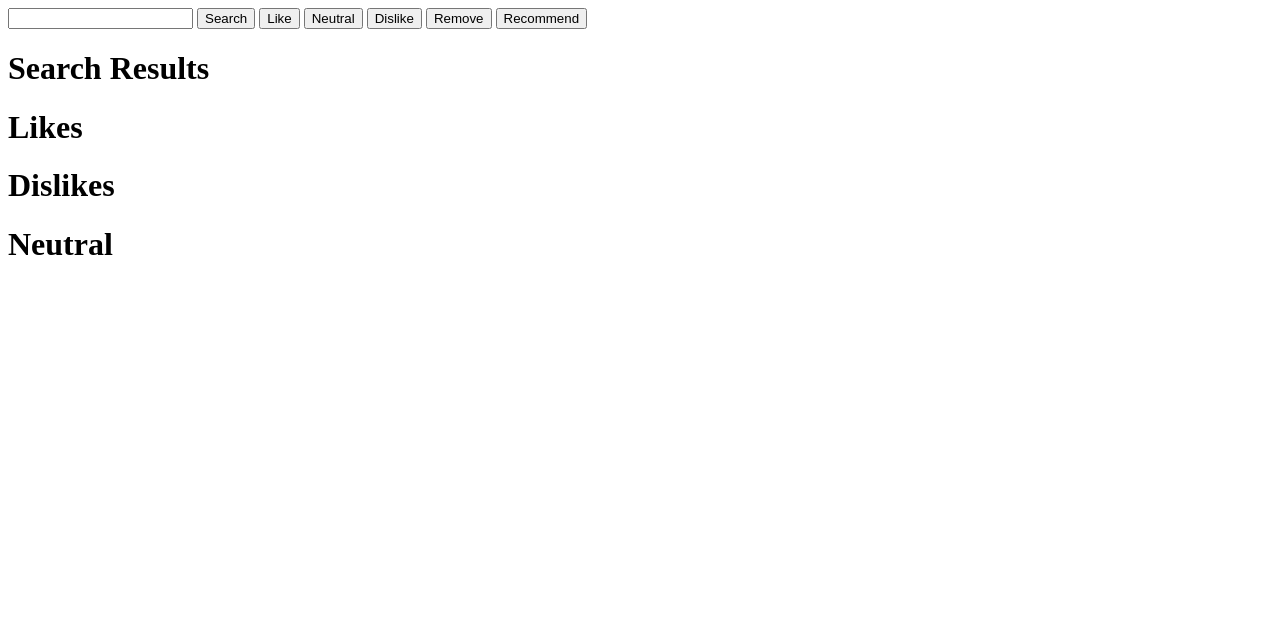
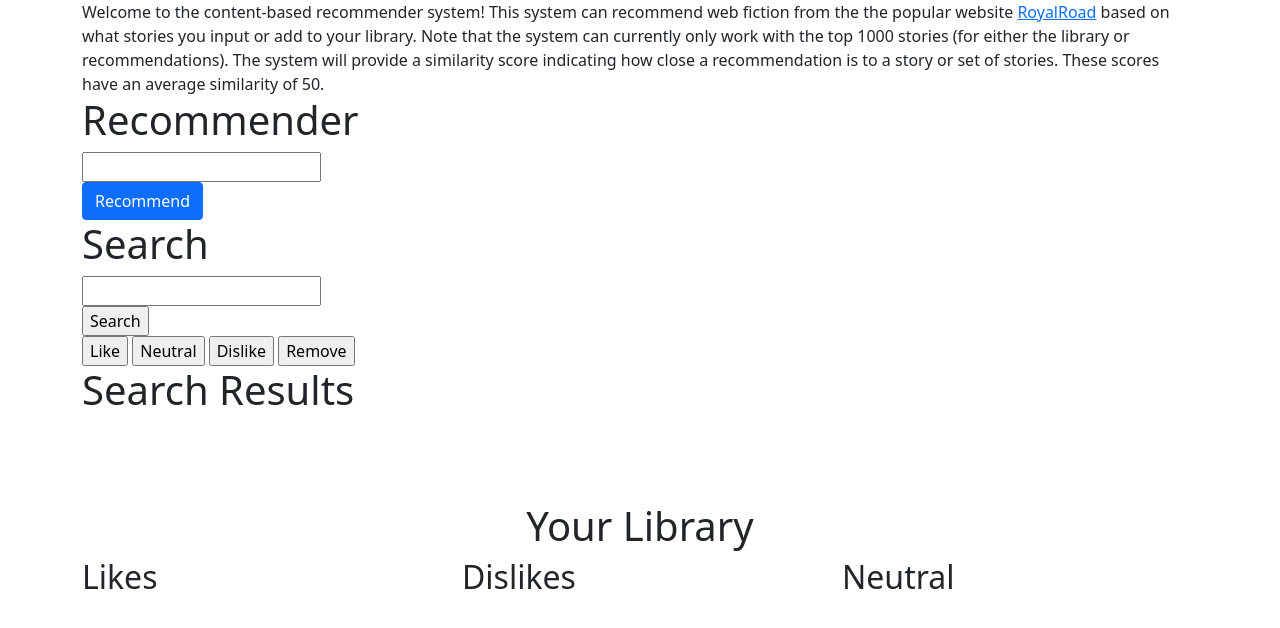
Before and after one commit to inkyubeytor/05318-project, a Flask app: page / in a window 1280 px wide. Shown: the top 628 px of the page. Run offline with Flask 2, Linux system fonts and the light colour scheme; parts of the project's set-up code (start-up, migrations or seed data) failed here and were passed over.

Commit message:
ui updates

```diff
--- a/flask_main.py
+++ b/flask_main.py
@@ -1,43 +1,91 @@
-from flask import Flask, render_template, request, redirect
+from flask import Flask, render_template, request, redirect, flash
 from recommender.recommender import Recommender
 
 app = Flask(__name__)
 
-R = Recommender("data")
+
+class AppState:
+    def __init__(self):
+        self.R = Recommender("data", emitter=self.set_emitter)
+        self.search_results = []
+        self.rec_results = []
+        self.rec_mode = False
+        self.add_like = self.R.add_like
+        self.add_dislike = self.R.add_dislike
+        self.add_neutral = self.R.add_neutral
+        self.remove = self.R.remove
+
+        self.emission = None
+
+    def set_emitter(self, msg):
+        self.emission = msg
+
+    def recommend_like_likes(self):
+        self.rec_results = self.R.recommend_like_likes()
+        self.rec_mode = True
+
+    def recommend_like_names(self, text):
+        self.rec_results = self.R.recommend_like_names(text.split(","))
+        self.rec_mode = True
+
+    def search(self, text):
+        self.search_results = self.R.search(text)
+        self.rec_mode = False
+
+    @property
+    def likes(self):
+        return list(self.R.liked)
+
+    @property
+    def dislikes(self):
+        return list(self.R.disliked)
+
+    @property
+    def neutral(self):
+        return list(self.R.neutral)
+
+
+S = AppState()
 
 
 @app.route('/')
 def index():
     return render_template('index.html',
-                           likes=list(R.liked),
-                           dislikes=list(R.disliked),
-                           neutral=list(R.neutral),
-                           search=R.search_results,
-                           rec=R.rec_results,
-                           rec_mode=R.rec_mode)
+                           likes=S.likes,
+                           dislikes=S.dislikes,
+                           neutral=S.neutral,
+                           search=S.search_results,
+                           rec=S.rec_results,
+                           rec_mode=S.rec_mode)
 
 
-@app.route('/', methods=['POST'])
-def my_form_post():
+@app.route('/recommend', methods=['POST'])
+def recommend():
+    text = request.form["rec"]
+    if text:
+        S.recommend_like_names(text)
+    else:
+        S.recommend_like_likes()
+    return redirect("/")
+
+
+@app.route('/search', methods=['POST'])
+def search():
     text = request.form["search"]
 
-    if request.form["action"] == "Recommend":
-        if text:
-            R.recommend_like_names(text.split(","))
-        else:
-            R.recommend_like_likes()
-    elif request.form["action"] == "Search":
-        R.search(text)
+    if request.form["action"] == "Search":
+        S.search(text)
     elif request.form["action"] == "Like":
-        R.add_like(text)
+        S.add_like(text)
     elif request.form["action"] == "Dislike":
-        R.add_dislike(text)
+        S.add_dislike(text)
     elif request.form["action"] == "Neutral":
-        R.add_neutral(text)
+        S.add_neutral(text)
     elif request.form["action"] == "Remove":
-        R.remove(text)
-    return redirect(request.url)
+        S.remove(text)
+    return redirect("/")
 
 
 if __name__ == "__main__":
+    app.config['SESSION_TYPE'] = 'filesystem'
     app.run(debug=True)
--- a/templates/index.html
+++ b/templates/index.html
@@ -1,40 +1,118 @@
-<form method="POST">
+<!DOCTYPE html>
+<html>
+<head>
+    <link href="https://cdn.jsdelivr.net/npm/bootstrap@5.1.3/dist/css/bootstrap.min.css"
+          rel="stylesheet"
+          integrity="sha384-1BmE4kWBq78iYhFldvKuhfTAU6auU8tT94WrHftjDbrCEXSU1oBoqyl2QvZ6jIW3"
+          crossorigin="anonymous">
+    <script src="https://cdn.jsdelivr.net/npm/bootstrap@5.1.3/dist/js/bootstrap.bundle.min.js"
+            integrity="sha384-ka7Sk0Gln4gmtz2MlQnikT1wXgYsOg+OMhuP+IlRH9sENBO0LRn5q+8nbTov4+1p"
+            crossorigin="anonymous"></script>
+</head>
+<body>
+<div class="container">
+    Welcome to the content-based recommender system! This
+    system can recommend web fiction from the the popular website
+    <a href="royalroad.com">RoyalRoad</a> based on what stories you
+    input or add to your library.
+
+    Note that the system can currently only work with the top 1000 stories
+    (for either the library or recommendations).
+
+    The system will provide a similarity score indicating how close a
+    recommendation is to a story or set of stories. These scores have an
+    average similarity of 50.
+</div>
+
+
+<div class="container">
+    <div class="row">
+        <div class="column">
+            <h1>Recommender</h1>
+            <form method="POST" action="/recommend">
+                <div class="form-group">
+                    <input name="rec">
+                    <div>
+                        <button class="btn btn-primary" type="submit"
+                                name="action"
+                                value="Recommend">Recommend
+                        </button>
+                    </div>
+                </div>
+            </form>
+        </div>
+    </div>
+</div>
+{% if rec_mode %}
+<div class="container">
+    <h1>Recommendation Results</h1>
+    {% for each in rec %}
+    <p>{{ each }}</p>
+    {% endfor %}
+</div>
+{% endif %}
+
+<div class="container">
+    <h1>Search</h1>
+    <form method="POST" action="/search">
+        <div class="form-group">
             <input name="search">
-    <input type="submit" name="action" value="Search">
+            <div class="col">
+                <div><input type="submit" name="action" value="Search">
+                </div>
+                <div>
                     <input type="submit" name="action" value="Like">
                     <input type="submit" name="action" value="Neutral">
                     <input type="submit" name="action" value="Dislike">
                     <input type="submit" name="action" value="Remove">
-    <input type="submit" name="action" value="Recommend">
+                </div>
+            </div>
+        </div>
     </form>
+</div>
 
-{% if rec_mode %}
 
-<h1>Recommendation Results</h1>
-{% for each in rec %}
-<p>{{ each }}</p>
-{% endfor %}
-
-{% else %}
-
+{% if not rec_mode %}
+<div class="container">
     <h1>Search Results</h1>
     {% for each in search %}
     <p>{{ each }}</p>
     {% endfor %}
-
+</div>
 {% endif %}
 
-<h1>Likes</h1>
+<div style="height:5em"></div>
+
+<div class="container">
+    <div class="d-flex justify-content-center"><h1>Your Library</h1></div>
+    <div class="row">
+        <div class="col">
+            <h2>Likes</h2>
+            <ul class="list-group">
                 {% for each in likes %}
-<p>{{ each }}</p>
+                <li class="list-group-item">{{ each }}</li>
                 {% endfor %}
+            </ul>
+        </div>
+        <div class="col">
+            <h2>Dislikes</h2>
+            <ul class="list-group">
+                {% for each in dislikes %}
+                <li class="list-group-item">{{ each }}</li>
+                {% endfor %}
+            </ul>
+        </div>
+        <div class="col">
+            <h2>Neutral</h2>
+            <ul class="list-group">
+                {% for each in neutral %}
+                <li class="list-group-item">{{ each }}</li>
+                {% endfor %}
+            </ul>
+        </div>
+    </div>
+</div>
 
-<h1>Dislikes</h1>
-{% for each in dislikes %}
-<p>{{ each }}</p>
-{% endfor %}
 
-<h1>Neutral</h1>
-{% for each in neutral %}
-<p>{{ each }}</p>
-{% endfor %}
+</body>
+</html>
```
Also changed, not shown: recommender/recommender.py (+28 -11 lines). Lines whose indentation alone changed are shown as unchanged.
